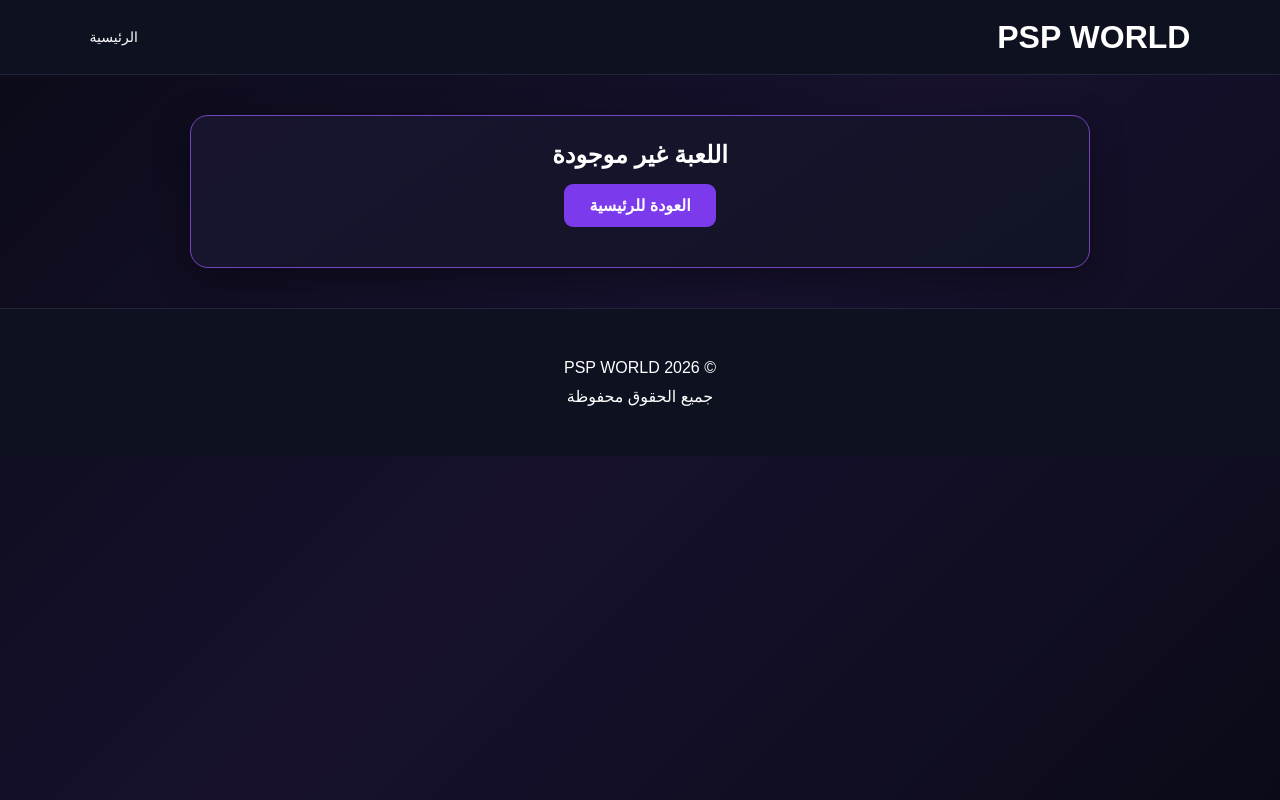
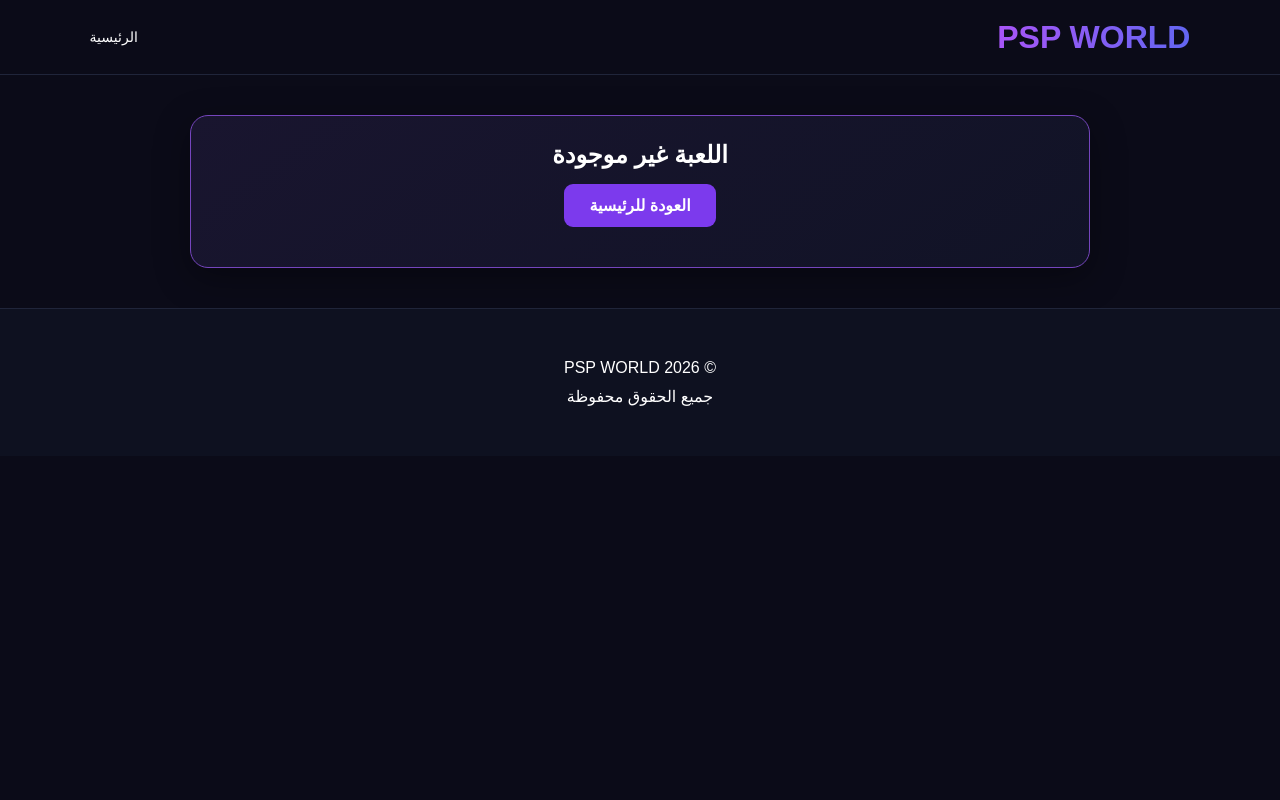
Before and after one commit to b9617844-png/PSP-WORLD-ps, a plain HTML site: page game.html in a window 1280 px wide. Drawn offline with Linux system fonts and the light colour scheme.

Commit message:
Add styles for final details page
Added styles for the final details page, including background, text color, and header/footer adjustments.

```diff
--- a/css/style.css
+++ b/css/style.css
@@ -533,3 +533,38 @@ body:has(#gameDetails) footer {
         padding: 20px 12px;
     }
 }
+/* Final Details Page Fix */
+
+html:has(#gameDetails),
+body:has(#gameDetails) {
+    background: #0b0b18 !important;
+    margin: 0 !important;
+    padding: 0 !important;
+    min-height: 100vh;
+    width: 100%;
+    overflow-x: hidden;
+}
+
+body:has(#gameDetails) {
+    color: white !important;
+}
+
+body:has(#gameDetails) header {
+    background: transparent;
+    margin: 0;
+    width: 100%;
+    box-sizing: border-box;
+}
+
+body:has(#gameDetails) header h1 {
+    background: linear-gradient(90deg, #a855f7, #6366f1);
+    -webkit-background-clip: text;
+    background-clip: text;
+    -webkit-text-fill-color: transparent;
+}
+
+body:has(#gameDetails) footer {
+    margin: 0;
+    width: 100%;
+    box-sizing: border-box;
+}
```
